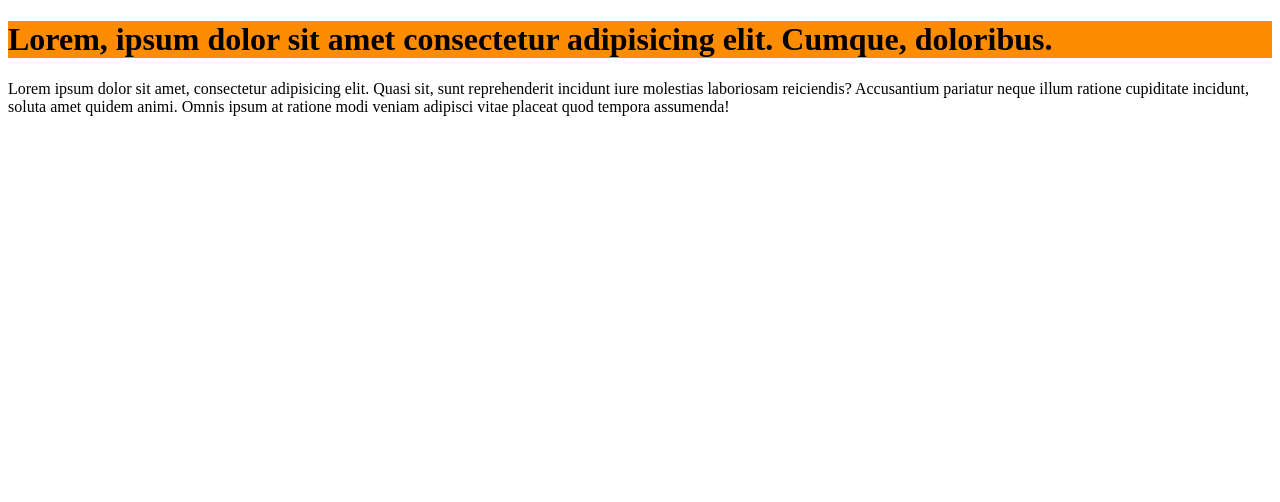
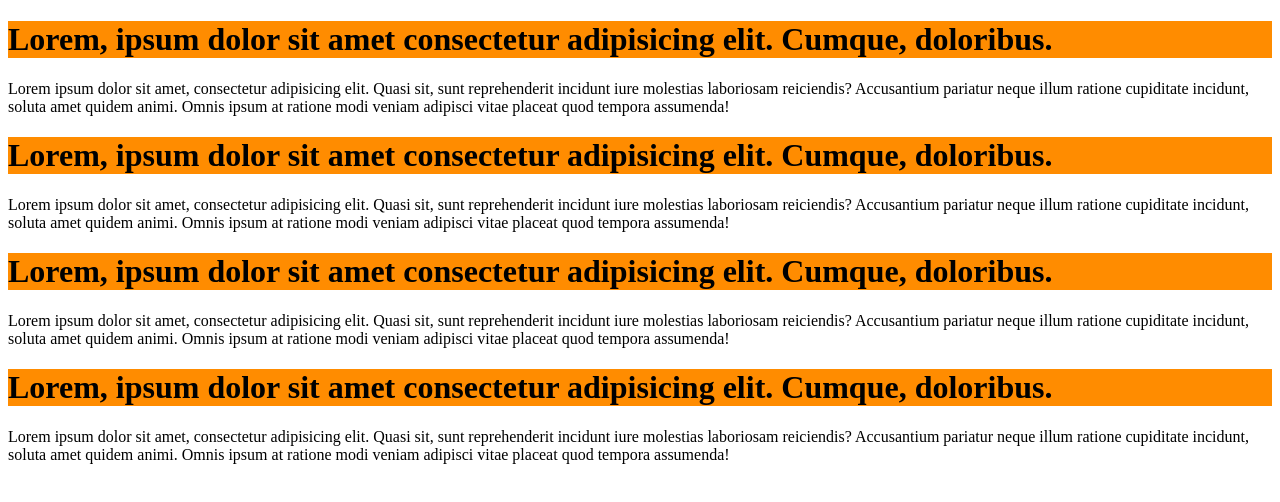
Before and after one commit to zahid-hasan0/my-second-github-repo, a plain HTML site: page index.html in a window 1280 px wide. Drawn offline with Linux system fonts and the light colour scheme.

Commit message:
my second blog write

```diff
--- a/index.html
+++ b/index.html
@@ -11,6 +11,14 @@
     <h1>Lorem, ipsum dolor sit amet consectetur adipisicing elit. Cumque, doloribus.</h1>
     <p>Lorem ipsum dolor sit amet, consectetur adipisicing elit. Quasi sit, sunt reprehenderit incidunt iure molestias laboriosam reiciendis? Accusantium pariatur neque illum ratione cupiditate incidunt, soluta amet quidem animi. Omnis ipsum at ratione modi veniam adipisci vitae placeat quod tempora assumenda!</p>
 
+    <h1>Lorem, ipsum dolor sit amet consectetur adipisicing elit. Cumque, doloribus.</h1>
+    <p>Lorem ipsum dolor sit amet, consectetur adipisicing elit. Quasi sit, sunt reprehenderit incidunt iure molestias laboriosam reiciendis? Accusantium pariatur neque illum ratione cupiditate incidunt, soluta amet quidem animi. Omnis ipsum at ratione modi veniam adipisci vitae placeat quod tempora assumenda!</p>
+    <h1>Lorem, ipsum dolor sit amet consectetur adipisicing elit. Cumque, doloribus.</h1>
+    <p>Lorem ipsum dolor sit amet, consectetur adipisicing elit. Quasi sit, sunt reprehenderit incidunt iure molestias laboriosam reiciendis? Accusantium pariatur neque illum ratione cupiditate incidunt, soluta amet quidem animi. Omnis ipsum at ratione modi veniam adipisci vitae placeat quod tempora assumenda!</p>
+    <h1>Lorem, ipsum dolor sit amet consectetur adipisicing elit. Cumque, doloribus.</h1>
+    <p>Lorem ipsum dolor sit amet, consectetur adipisicing elit. Quasi sit, sunt reprehenderit incidunt iure molestias laboriosam reiciendis? Accusantium pariatur neque illum ratione cupiditate incidunt, soluta amet quidem animi. Omnis ipsum at ratione modi veniam adipisci vitae placeat quod tempora assumenda!</p>
+
+
 
 
 </body>
```
